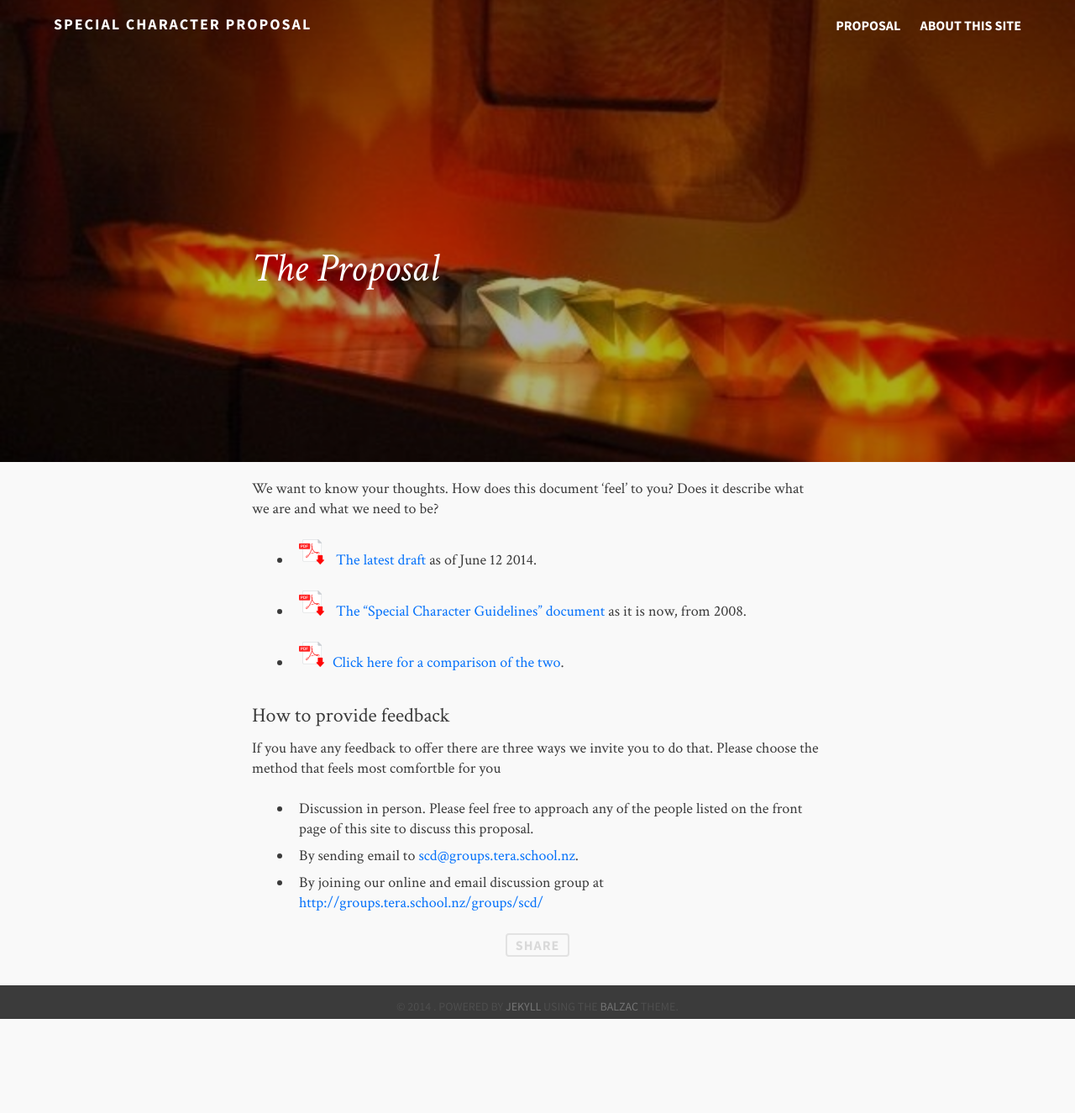
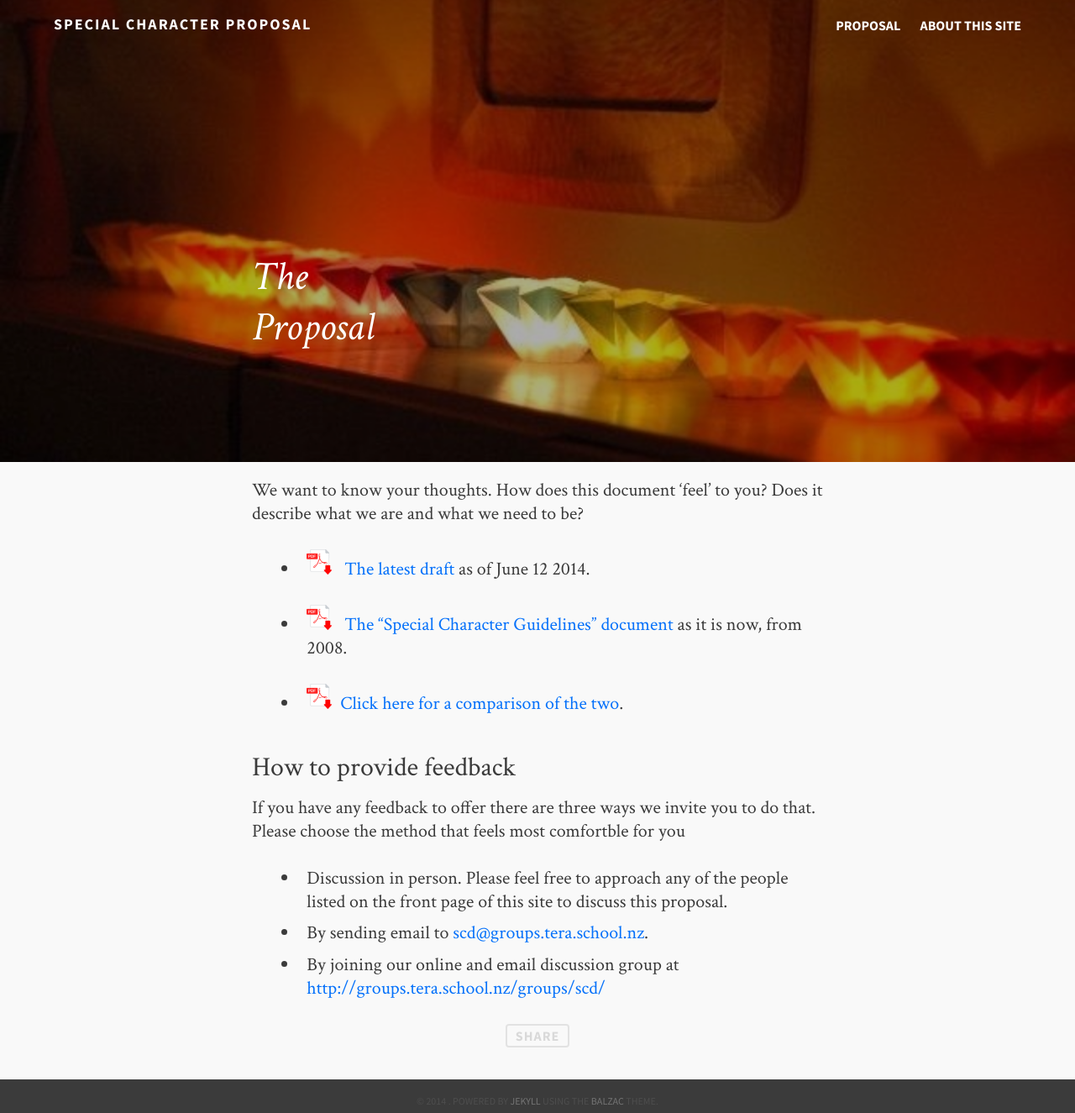
Before and after one commit to utunga/specialcharacter, a Jekyll site: the page built from proposal/index.md, in a window 1280 px wide. Shown: the whole page at 84% size. Built offline with Jekyll 4.4.1, drawn with Linux system fonts in a browser that asks for light colours; comment, search, counter and statistics services are not loaded; before the commit the page ends 1213 px from its top, so only the background shows below that.

Commit message:
format changes

```diff
--- a/_config.yml
+++ b/_config.yml
@@ -3,7 +3,7 @@ tagline:          Unity, community and celebration.
 description:      A proposal to change the special character at Te Ra Waldorf School
 #baseurl:  /specialcharacter
 #Comment out url when working locally to resolve base urls correctly
-url: http://utunga.github.io/specialcharacter
+#url: http://utunga.github.io/specialcharacter
 
 # Links to include in top navigation
 # For external links add external: true
--- a/_includes/head.html
+++ b/_includes/head.html
@@ -53,7 +53,7 @@
     <header class="site-header">
       <div class="wrap">
         <hgroup>
-          <h1><a href="/">{{ site.title }}</a></h1>
+          <h1><a href="{{ site.url }}">{{ site.title }}</a></h1>
         </hgroup>
         <a href="#nav" class="menu"><span class='icons'>☰</span></a>
         <nav role="navigation">
--- a/assets/css/i.css
+++ b/assets/css/i.css
@@ -124,17 +124,17 @@ body {
 /* Meat
    ========================================================================== */
 p {
-  font-size: 18px;
-  line-height: 24px; }
+  font-size: 22px;
+  line-height: 28px; }
 
 .intro {
-  font-size: 24px;
+  font-size: 32px;
   line-height: 1.4em; }
 
 .post ul li {
-  font-size: 18px;
-  line-height: 24px;
-  margin-bottom: 8px; }
+  font-size: 22px;
+  line-height: 28px;
+  margin-bottom: 9.33333px; }
 
 /* Headings
    ========================================================================== */
@@ -142,28 +142,28 @@ h1, .h1 {
   font-size: 48px; }
 
 h2, .h2 {
+  font-size: 38px; }
+
+h3, .h3 {
   font-size: 32px; }
 
-h3, .h3 {
+h4, .h4 {
   font-size: 24px; }
-
-h4, .h4 {
-  font-size: 22px; }
 
 h5, .h5 {
   font-size: 16px; }
 
 h6, .h6 {
-  font-size: 14px; }
+  font-size: 12px; }
 
 .meta {
-  font-size: 14px; }
+  font-size: 12px; }
 
 blockquote, blockquote p {
-  font-size: 32px; }
+  font-size: 38px; }
 
 .archive input {
-  font-size: 32px; }
+  font-size: 38px; }
 
 @media only screen and (max-width: 480px) {
   p {
@@ -171,7 +171,7 @@ blockquote, blockquote p {
     line-height: 18px; }
 
   .intro {
-    font-size: 22px;
+    font-size: 24px;
     line-height: 1.4em; }
 
   .post ul li {
@@ -180,31 +180,31 @@ blockquote, blockquote p {
     margin-bottom: 9px; }
 
   h1, .h1 {
+    font-size: 38px; }
+
+  h2, .h2 {
     font-size: 32px; }
 
-  h2, .h2 {
+  h3, .h3 {
     font-size: 24px; }
-
-  h3, .h3 {
-    font-size: 22px; }
 
   h4, .h4 {
     font-size: 16px; }
 
   h5, .h5 {
-    font-size: 14px; }
+    font-size: 12px; }
 
   h6, .h6 {
-    font-size: 14px; }
+    font-size: 12px; }
 
   .meta {
-    font-size: 14px; }
+    font-size: 12px; }
 
   blockquote, blockquote p {
-    font-size: 22px; }
+    font-size: 24px; }
 
   .archive input {
-    font-size: 24px; } }
+    font-size: 32px; } }
 /************ Basic *************/
 body {
   font-family: "Calendas Plus", "Crimson Text", "Hoefler Text", "Georgia", serif;
@@ -223,7 +223,7 @@ h1, h2, h3, h4, h5 {
   font-family: "Calendas Plus", "Crimson Text", "Hoefler Text", "Georgia", serif; }
 
 p {
-  margin-bottom: 24px; }
+  margin-bottom: 28px; }
 
 a, a:visited, a:active {
   color: #0571fa;
@@ -266,7 +266,7 @@ blockquote, blockquote p {
   line-height: 1.3em;
   text-align: center;
   color: #3c3c3c;
-  margin-bottom: 24px; }
+  margin-bottom: 28px; }
 
 /*   Code Formatting    */
 code {
@@ -279,14 +279,14 @@ code {
   background: #3b3b3b;
   padding: 12px;
   border-radius: 4px;
-  margin-bottom: 24px;
+  margin-bottom: 28px;
   overflow-x: scroll; }
   .highlight code {
     color: #f9f9f9;
     font-family: "Monaco", "Courier New", "Courier";
     font-size: .9em; }
     .highlight code .lineno {
-      margin-right: 12px;
+      margin-right: 14px;
       color: #d9d9d9;
       line-height: 2em; }
     .highlight code .nt {
@@ -303,7 +303,7 @@ hr {
   height: 4px;
   background: #d9d9d9;
   border: none;
-  margin-bottom: 24px;
+  margin-bottom: 28px;
   border-radius: 2px; }
 
 input {
@@ -330,7 +330,7 @@ input {
   border-bottom: 2px solid #0571fa; }
 
 .pad-top {
-  padding-top: 48px; }
+  padding-top: 56px; }
 
 /************ Layout *************/
 #bump {
@@ -466,7 +466,7 @@ header.site-header nav {
 /* Article Stuff */
 .article {
   position: relative;
-  margin-bottom: 24px; }
+  margin-bottom: 28px; }
   .article .overlay {
     vertical-align: middle;
     min-height: 360px;
@@ -497,10 +497,10 @@ header.site-header nav {
       max-height: 800px; }
   .article header {
     position: absolute;
-    margin: 48px 0 24px 0; }
+    margin: 56px 0 28px 0; }
     .article header hgroup {
       color: #FFFFFF;
-      width: 700px;
+      width: 80%;
       margin-top: -340px; }
       .article header hgroup .date {
         font-family: "Source Sans Pro", "Open Sans", "Helvetica Neue", "Arial", sans-serif;
@@ -508,7 +508,7 @@ header.site-header nav {
         font-weight: bold;
         color: #d9d9d9;
         text-transform: uppercase;
-        margin-top: 16px; }
+        margin-top: 18.66667px; }
     .article header .intro {
       text-align: left; }
 
@@ -543,12 +543,12 @@ header.site-header nav {
     display: block;
     float: none; }
     .archive-wrap .post-list lh h2 {
-      margin-bottom: 36px; }
+      margin-bottom: 42px; }
     .archive-wrap .post-list li {
       display: block;
       float: none;
-      font-size: 24px;
-      margin-bottom: 48px;
+      font-size: 32px;
+      margin-bottom: 56px;
       position: relative; }
       .archive-wrap .post-list li a {
         position: relative; }
@@ -589,7 +589,7 @@ header.site-header nav {
         -ms-transition: all 1s ease-in-out;
         transition: all 1s ease-in-out; }
       .archive-wrap .post-list li h1 {
-        font-size: 24px;
+        font-size: 32px;
         font-style: italic; }
     .archive-wrap .post-list .summary {
       font-size: 18px;
@@ -619,17 +619,17 @@ header.site-header nav {
       top: 10px;
       left: 6px;
       color: #999999;
-      margin-bottom: 12px; }
+      margin-bottom: 14px; }
   .post h1 {
     font-style: italic; }
   .post h1, .post h2, .post h3, .post h4, .post h5 {
-    padding-top: 12px;
-    margin-bottom: 12px;
+    padding-top: 14px;
+    margin-bottom: 14px;
     line-height: 1.25em; }
   .post figure {
-    margin: 24px 0; }
+    margin: 28px 0; }
     .post figure img {
-      margin-bottom: 12px; }
+      margin-bottom: 14px; }
     .post figure figcaption {
       font-size: 16px;
       font-family: "Source Sans Pro", "Open Sans", "Helvetica Neue", "Arial", sans-serif;
@@ -641,7 +641,7 @@ header.site-header nav {
     width: 100%;
     height: auto;
     display: block;
-    margin: 24px auto;
+    margin: 28px auto;
     -moz-border-radius: 4px;
     -webkit-border-radius: 4px;
     border-radius: 4px; }
@@ -655,7 +655,7 @@ header.site-header nav {
     border-radius: 0px; }
   .post ul {
     display: block;
-    margin-bottom: 24px;
+    margin-bottom: 28px;
     list-style: disc;
     list-style-type: disc; }
     .post ul lh h1, .post ul lh h2, .post ul lh h3, .post ul lh h4, .post ul lh h5 {
@@ -663,21 +663,21 @@ header.site-header nav {
     .post ul li {
       list-style: disc;
       list-style-type: disc;
-      margin-left: 48px;
-      padding-left: 8px; }
+      margin-left: 56px;
+      padding-left: 9.33333px; }
       .post ul li:last-child {
         margin-bottom: 0; }
   .post ol {
     display: block;
-    margin-bottom: 24px; }
+    margin-bottom: 28px; }
     .post ol lh h1, .post ol lh h2, .post ol lh h3, .post ol lh h4, .post ol lh h5 {
       border-bottom: 2px solid #d9d9d9; }
     .post ol li {
-      margin-left: 48px;
-      padding-left: 8px;
-      margin-bottom: 8px;
-      line-height: 24px;
-      font-size: 18px; }
+      margin-left: 56px;
+      padding-left: 9.33333px;
+      margin-bottom: 9.33333px;
+      line-height: 28px;
+      font-size: 22px; }
       .post ol li:last-child {
         margin-bottom: 0; }
   .post .share {
@@ -713,7 +713,7 @@ footer {
   width: 100%;
   background: #3b3b3b;
   height: 40px;
-  font-size: 18px;
+  font-size: 22px;
   color: #f9f9f9;
   position: relative; }
   footer section {
@@ -734,7 +734,7 @@ footer {
     footer section {
       zoom: 1; }
   footer small {
-    font-size: 14px;
+    font-size: 12px;
     text-align: center;
     display: block;
     width: 100%;
@@ -746,10 +746,10 @@ footer {
     footer small a {
       color: rgba(249, 249, 249, 0.3); }
   footer .list-title {
-    margin-bottom: 12px;
+    margin-bottom: 14px;
     border-bottom: 2px solid #0571fa;
     font-style: italic;
-    font-size: 22px; }
+    font-size: 24px; }
   footer .prev-posts {
     display: inline;
     float: left;
@@ -759,12 +759,12 @@ footer {
     min-height: 250px;
     padding-left: 5vw; }
     footer .prev-posts p {
-      padding-top: 48px; }
+      padding-top: 56px; }
     footer .prev-posts li {
       display: block;
       width: 102.5%;
       margin: 0 -1.25%;
-      margin-top: 12px; }
+      margin-top: 14px; }
       footer .prev-posts li:before, footer .prev-posts li:after {
         content: "";
         display: table; }
@@ -804,26 +804,26 @@ footer {
     footer .social a:hover {
       color: #f9f9f9; }
     footer .social ul li {
-      margin-bottom: 12px; }
+      margin-bottom: 14px; }
       footer .social ul li:last-child {
         margin-bottom: 0; }
 
 .disqus {
-  margin-top: 72px; }
+  margin-top: 84px; }
 
 /* Tablet
    ========================================================================== */
 @media only screen and (max-width: 800px) {
   h1 {
-    font-size: 32px; }
+    font-size: 38px; }
 
   blockquote, blockquote p {
-    font-size: 24px; }
+    font-size: 32px; }
 
   footer {
     font-size: 16px; }
     footer .prev-posts li span.date {
-      font-size: 14px; }
+      font-size: 12px; }
     footer .social {
       right: 10vw; } }
 /* Mobile
@@ -844,7 +844,7 @@ footer {
     margin: 0 auto;
     display: block; }
     footer .prev-posts li {
-      margin-top: 12px; } }
+      margin-top: 14px; } }
 @media only screen and (max-width: 680px) {
   /* All Posts */
   section.article img.loading {
@@ -859,7 +859,7 @@ footer {
 
   header.site-header hgroup h1 {
     margin-bottom: 0;
-    font-size: 18px; }
+    font-size: 22px; }
 
   header.site-header hgroup {
     position: absolute;
@@ -946,4 +946,4 @@ footer {
     font-size: 16px; }
 
   small {
-    font-size: 14px; } }
+    font-size: 12px; } }
--- a/assets/sass/_styles.scss
+++ b/assets/sass/_styles.scss
@@ -316,7 +316,7 @@ header.site-header nav {
         margin: (2*$lh) 0 $lh 0;
         hgroup {
             color: #FFFFFF;
-            width: 700px;
+            width: 80%;
             margin-top: -340px;
             .date {
                 font-family: $sans;
```
Also changed, not shown: assets/sass/_variables.scss (+6 -6 lines).
